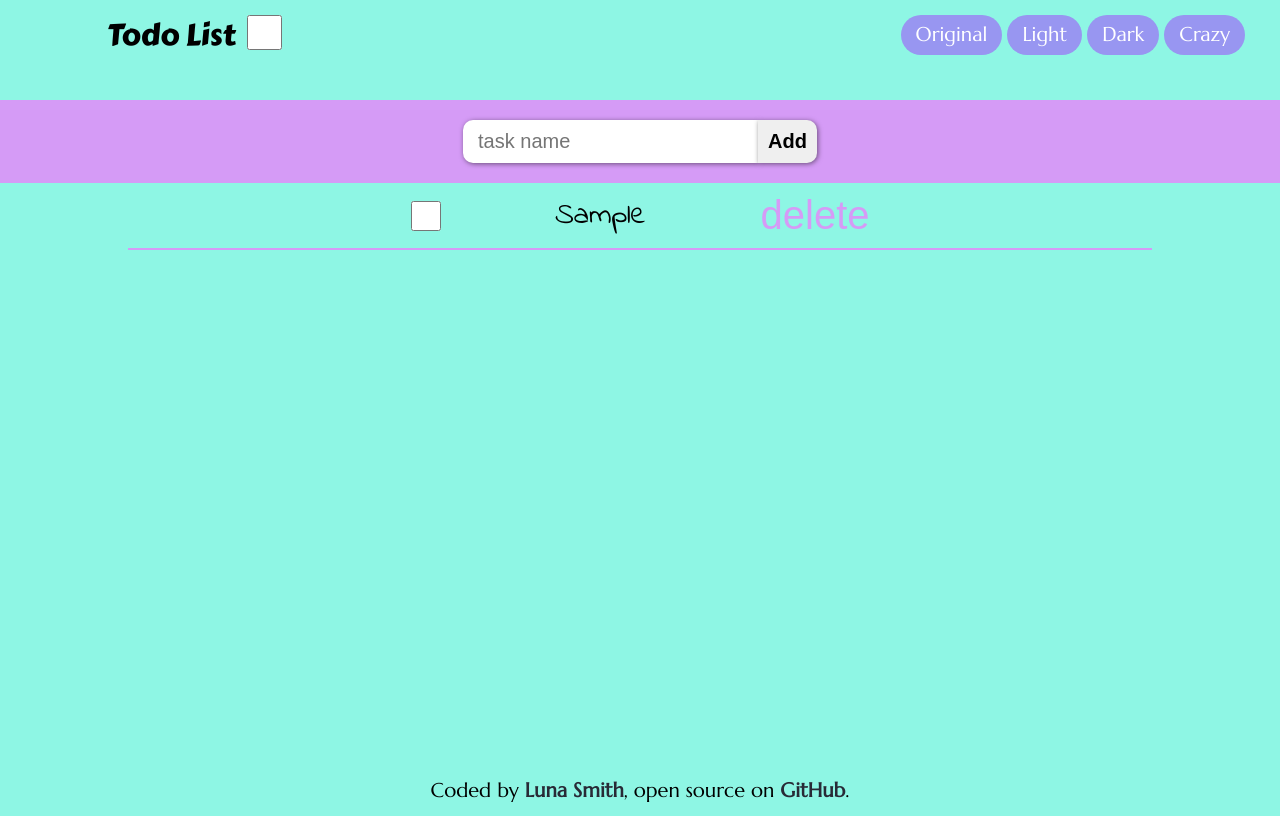
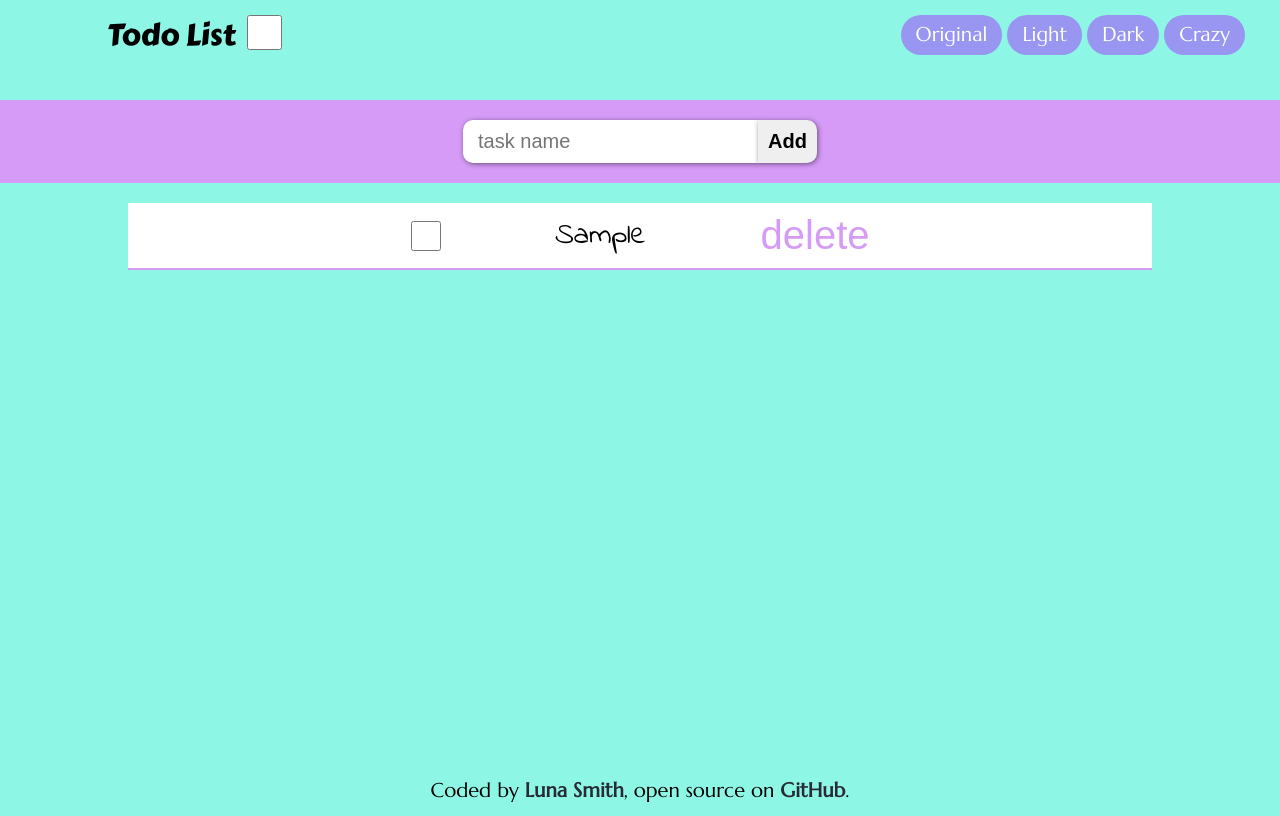
Before and after one commit to Lu-Smith/my_todo_list_react_typescript_redux, a React (Create React App) app: page / in a window 1280 px wide. Both pictures are taken after typing "Sample" into the empty fields and a click on the button "Add". Built offline with nearby package versions, Linux system fonts and the light colour scheme; the HTML template or start-up script is replaced by a standard one.

Commit message:
Updated AddedTasks.tsx
Updated AddedTasks.styled.ts

```diff
--- a/src/app/components/AddedTasks.tsx
+++ b/src/app/components/AddedTasks.tsx
@@ -1,5 +1,5 @@
 import React, {FC, useState} from 'react';
-import { useAppDispatch } from '../hooks';
+import { useAppDispatch, useAppSelector } from '../hooks';
 import { doneTask } from '../../features/checkedtaskSlice';
 import { AddedTasksContainer, Input, TaskName, Button } from './styles/AddedTasks.styled';
 
@@ -11,22 +11,23 @@ const AddedTasks: FC<Props> = ({task}) => {
 
     const [checked, setChecked] = useState<boolean>(false);
     const dispatch = useAppDispatch();
+    const checkedtask = useAppSelector((state) => state.checkedtask.value);
 
     const handleChecked = () => {
         if (checked === false) {
             dispatch(doneTask("done"));
             setChecked(true);
-
         } else {
+            dispatch(doneTask("undone"));
             setChecked(false);
         }
     }
 
   return (
-    <AddedTasksContainer>
-        <Input type='checkbox' onClick={handleChecked}/>
-        <TaskName>{task}</TaskName>
-        <Button className="material-symbols-outlined">delete</Button>
+    <AddedTasksContainer color={checkedtask}>
+          <Input type='checkbox' onClick={handleChecked}/>
+          <TaskName>{task}</TaskName>
+          <Button className="material-symbols-outlined">delete</Button>
     </AddedTasksContainer>
   )
 }
--- a/src/app/components/styles/AddedTasks.styled.ts
+++ b/src/app/components/styles/AddedTasks.styled.ts
@@ -1,8 +1,9 @@
 import styled from 'styled-components';
 
+
 export const AddedTasksContainer = styled.div`
- background: #8ef6e4;
- color: black;
+
+ background: ${props => props.color === "undone" ? "white" : "palevioletred"};
  padding: 10px 0;
  font-size: 20px;
  line-height: 30px;
--- a/src/app/components/styles/Main.styled.ts
+++ b/src/app/components/styles/Main.styled.ts
@@ -36,5 +36,5 @@ export const Button = styled.button`
 `
 
 export const TasksList = styled.div`
-  color: red;
+  margin-top: 20px;
 `
--- a/src/app/store.ts
+++ b/src/app/store.ts
@@ -1,10 +1,11 @@
 import { configureStore } from '@reduxjs/toolkit';
 import newtaskReducer from '../features/newtaskSlice';
+import checkedtaskReducer from '../features/checkedtaskSlice';
 
 export const store = configureStore({
   reducer: {
     newtask: newtaskReducer,
-
+    checkedtask: checkedtaskReducer,
   },
 })
 
```
Also changed, not shown: src/App.css (line endings or trailing spaces).
